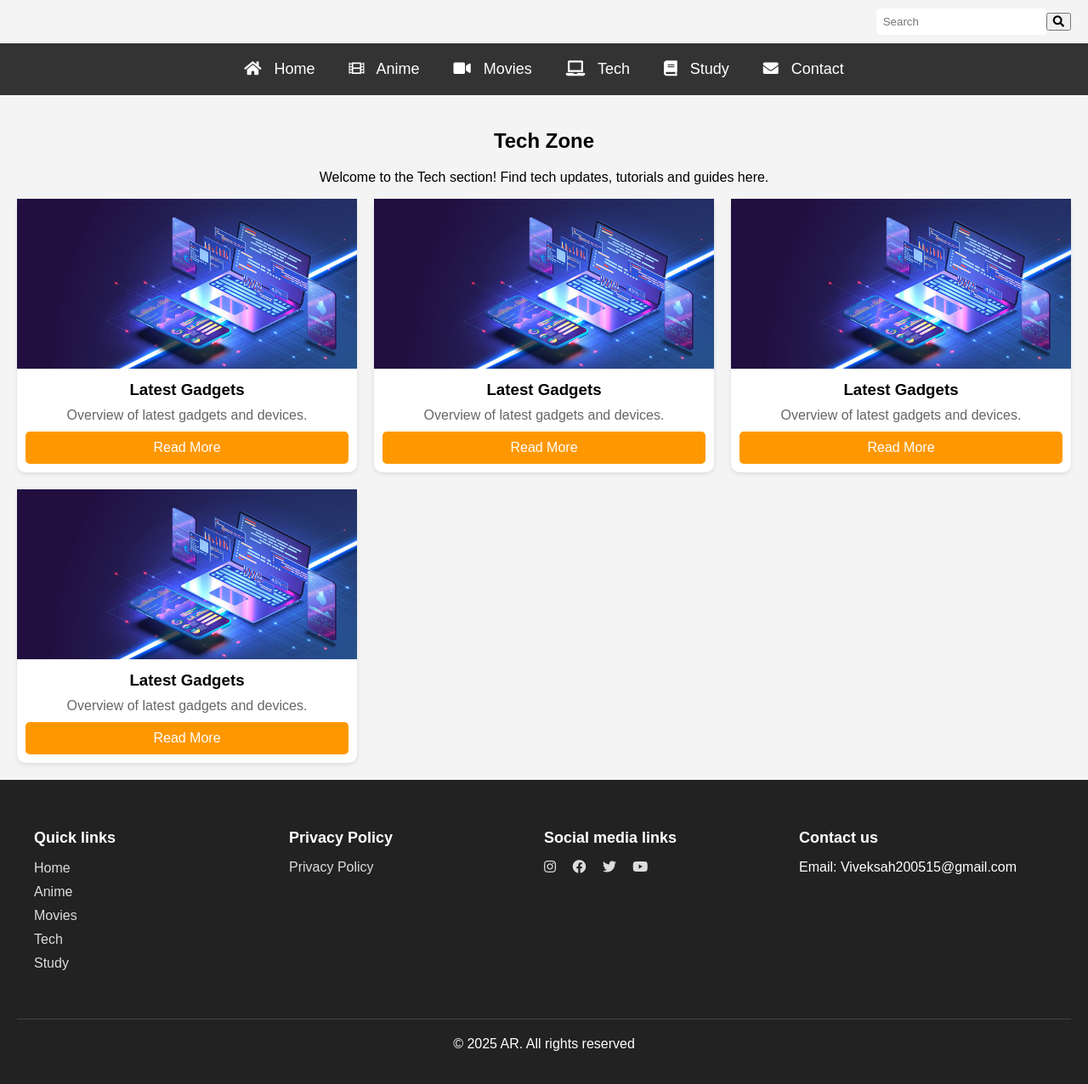
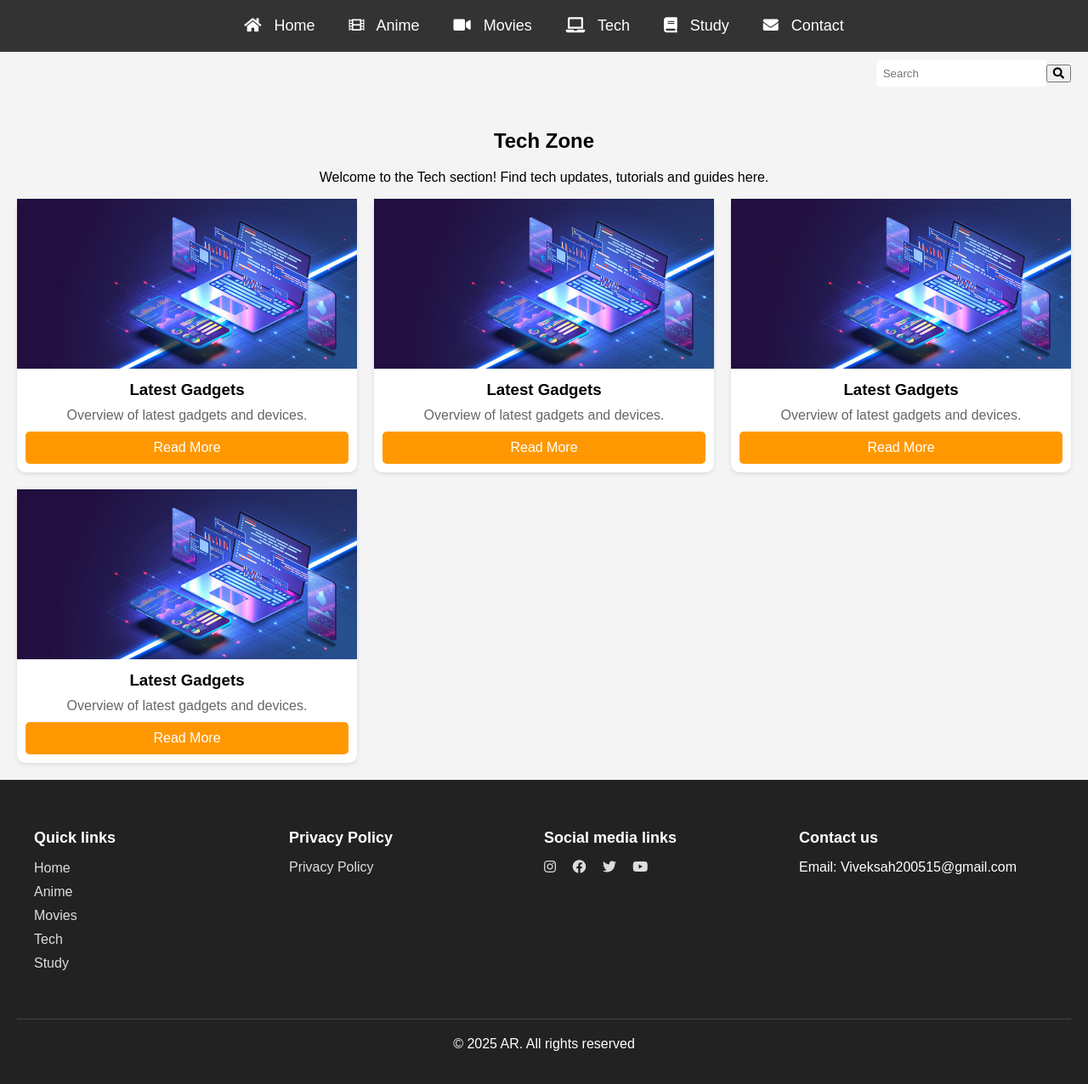
Before and after one commit to vkcode2005/AR-Website, a Jekyll site: the page tech.html, which Jekyll copies as it is, in a window 1280 px wide and 1278 px high. Shown: the whole window at 85% size. Built offline with Jekyll 4.4.1, drawn with Linux system fonts in a browser that asks for light colours.

Commit message:
Update tech.html

```diff
--- a/tech.html
+++ b/tech.html
@@ -11,15 +11,7 @@
 </head>
 
 <body>
-    <header>
-      <div class="header-container">
-        <div class="logo"></div>
-        <div class="search-bar">
-          <input type="text" id="searchInput" onkeyup="searchContent()" placeholder="Search">
-          <button class="button"><i class="fas fa-search"></i></button>
-        </div>
-      </div>
-    </header>
+
 
   <label class="hamburger-menu"><input type="checkbox"></label>
   <aside class="sidebar">
@@ -34,7 +26,15 @@
       </ul>
     </nav>
   </aside>
-
+ <header>
+      <div class="header-container">
+        <div class="logo"></div>
+        <div class="search-bar">
+          <input type="text" id="searchInput" onkeyup="searchContent()" placeholder="Search">
+          <button class="button"><i class="fas fa-search"></i></button>
+        </div>
+      </div>
+    </header>
   <main>
     <section class="content-section">
       <h1>Tech Zone</h1>
```
